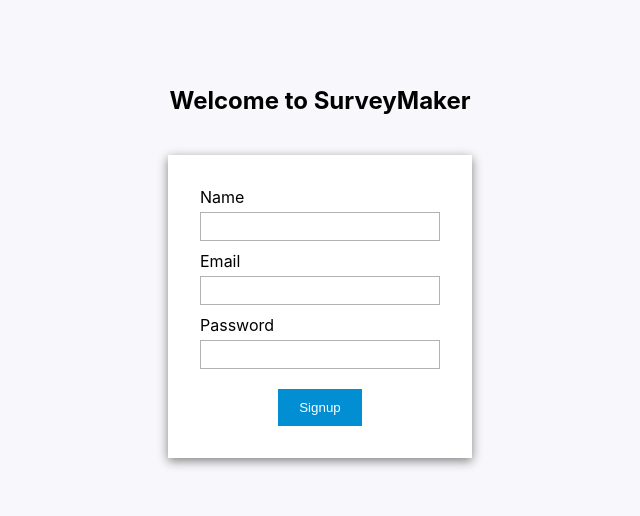
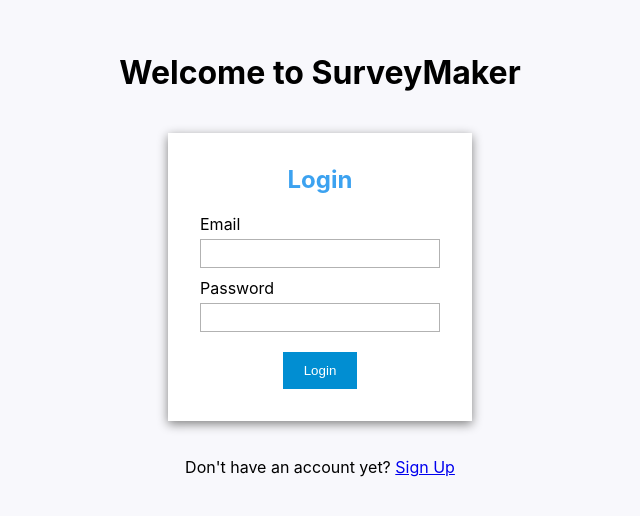
Before and after one commit to ahmadothman98/React_NodeJs_AddressBook, a React (Create React App) app in the folder React_Frontend/: page / in a window 1280 px wide. Shown: the part 138-654 px from the top of the page, without its empty margins (320-960 px from the left). Built offline with nearby package versions, Linux system fonts and the light colour scheme.

Commit message:
add:password_confirmation,navigation to main page after login or signup, navigate between login and signup pages using anchor

```diff
--- a/React_Frontend/src/App.js
+++ b/React_Frontend/src/App.js
@@ -1,6 +1,7 @@
 import { BrowserRouter as Router, Routes, Route} from "react-router-dom";
-import Login_form from "./pages/login";
-import Signup_form from "./pages/register";
+import LOGIN_FORM from "./pages/login";
+import SIGNUP_FORM from "./pages/register";
+import MAIN_PAGE from "./pages/main"
 import './style.css';
 
 function App() {
@@ -8,8 +9,9 @@
     <div className='app'>
       <Router>
         <Routes>
-            <Route  exact path = "/" element={<Signup_form />} />
-            <Route  exact path = "/login" element={<Login_form />} />
+          <Route  exact path = "/" element={<LOGIN_FORM/>} />
+          <Route  exact path = "/signup" element={<SIGNUP_FORM />} />
+          <Route  exact path = "/main" element={<MAIN_PAGE />} />
         </Routes>
     </Router>
     </div>
--- a/React_Frontend/src/pages/login.js
+++ b/React_Frontend/src/pages/login.js
@@ -1,23 +1,30 @@
-import React  from 'react';
 import { useState } from 'react';
 import axios from 'axios';
-
+import {Navigate} from 'react-router-dom'
 const Login_form = ()=>{
+    var [submitted,setSubmitted] = useState("");
     const [email,setEmail] = useState("");
     const [password,setPassword] = useState("");
 
     const  login=  async(e)=>{
+        setSubmitted(false);
+        //submitted is to know if user succefuly logged in
+        //in order to navigate to next page
         e.preventDefault()
-    var data = {"email":"","password":""}
-    data.email=email;
-    data.password = password;
+
+        var data = {
+            "email":email,
+            "password":password,
+        }
+        console.log(data);
         axios({
         method:"post",
-      url: "http://localhost:3000/api/user/login",
+        url: "http://localhost:3003/api/user/login",
         data: data
         }).then(function (response){
 
-     localStorage.setItem('token',response.data['access_token'])
+        //  localStorage.setItem('token',response.data)
+        setSubmitted(true);
 
         setEmail("");
         setPassword("");
@@ -25,9 +32,11 @@
     }
 
     return(
+
         <div className='login-page'>
-      <h2>Welcome to SurveyMaker</h2>
+        <h1>Welcome to SurveyMaker</h1>
         <form className='login-form' onSubmit={login}>
+                <h2>Login</h2>
                 <div className="input-div">
                 <label>Email </label>
                 <input type="email" id="email" className='email'
@@ -42,7 +51,9 @@
                 <input type="submit" className='submit' value={'Login'}/>
             </div>
         </form>
-      {/* {localStorage.getItem('token') && <Navigate to="/" />} */}
+        <p>Don't have an account yet? <a href ="/signup">Sign Up</a></p>
+
+        {submitted && <Navigate to="/main" />}
         </div>
     )
 
--- /dev/null
+++ b/React_Frontend/src/pages/main.js
@@ -0,0 +1,32 @@
+const MAIN_PAGE = () =>{
+    const showAddForm = {}
+    return(
+        <div>
+            <p>This is main page</p>
+            <h3>Add Contact</h3>
+            <button onClick={showAddForm}>Add</button>
+
+            <label>Name:</label>
+            <input type="text" name = "name" />
+
+            <label>Number:</label>
+            <input type="number" name = "number" />
+
+            <label>Email:</label>
+            <input type="text" name="email" />
+
+            <label>Realtion:</label>
+            <select>
+                <option>Unknown</option>
+                <option>Single</option>
+                <option>In Relationship</option>
+                <option>Engaged</option>
+                <option>Married</option>
+                <option>Other</option>
+            </select>
+            <label>Location:</label>
+
+        </div>
+    )
+}
+export default MAIN_PAGE;
--- a/React_Frontend/src/pages/register.js
+++ b/React_Frontend/src/pages/register.js
@@ -1,37 +1,51 @@
-import React  from 'react';
 import { useState } from 'react';
 import axios from 'axios';
 import { Navigate } from "react-router-dom";
 
 const Signup_form = ()=>{
+  var [submitted,setSubmitted] = useState("");
   const [name,setName] = useState("");
   const [email,setEmail] = useState("");
   const [password,setPassword] = useState("");
+  const [password_confirm,setPasswordConfirm] = useState("");
 
   const  signup=  async(e)=>{
+    setSubmitted(false);
+    //submitted is to know if the user succefuly signed up
+    //in order to navigate to next page
     e.preventDefault()
-    var data = {"name":"","email":"","password":""}
-    data.name = name;
-    data.email=email;
-    data.password = password;
+    if(password === password_confirm){
+      var data = {
+        "name" : name,
+        "email" : email,
+        "password" : password,
+      }
+
       axios({
         method:"post",
-      url: "http://localhost:3000/api/user/signup",
+        url: "http://localhost:3003/api/user/signup",
         data: data
       }).then(function (response){
 
-
-      localStorage.setItem('token',response.data['access_token'])
+        setSubmitted(true);
+        // localStorage.setItem('token',response.data['access_token'])
         setEmail("");
         setPassword("");
+
       })
+    }
+    else{
+      return alert("Password confirmation failed")
+    }
   }
 
   return(
       <div className='signup-page'>
-      <h2>Welcome to SurveyMaker</h2>
+      <h1>Welcome to SurveyMaker</h1>
       <form className='signup-form' onSubmit={signup}>
+        <h2>Register</h2>
         <div className="input-div">
+
           <label>Name </label>
           <input type="text" id="name" className='name'
           onChange={e=>setName(e.target.value)} required />
@@ -46,11 +60,17 @@
           <input type="password" id="password" className='password'
           onChange={e=>setPassword(e.target.value)} required />
         </div>
+        <div className="input-div">
+          <label>Confirm Password </label>
+          <input type="password" className='password'
+          onChange={e=>setPasswordConfirm(e.target.value)} required />
+        </div>
         <div className="button-div">
           <input type="submit" className='submit' value={'Signup'}/>
         </div>
       </form>
-      {/* {localStorage.getItem('token') && <Navigate to="/" />} */}
+      <p>Already have an account? <a href ="/">Login</a></p>
+      {submitted && <Navigate to="/" />}
       </div>
   )
 
--- a/React_Frontend/src/style.css
+++ b/React_Frontend/src/style.css
@@ -1,3 +1,9 @@
+h2{
+    margin-top:0;
+    margin-left: auto;
+    margin-right: auto;
+    color: #3Ca2F0;
+}
 .login-page,.signup-page {
     display: flex;
     flex-direction: column;
```
Also changed, not shown: 1 other file (tests, documents, lock files or other folders). Lines whose indentation alone changed are shown as unchanged.
